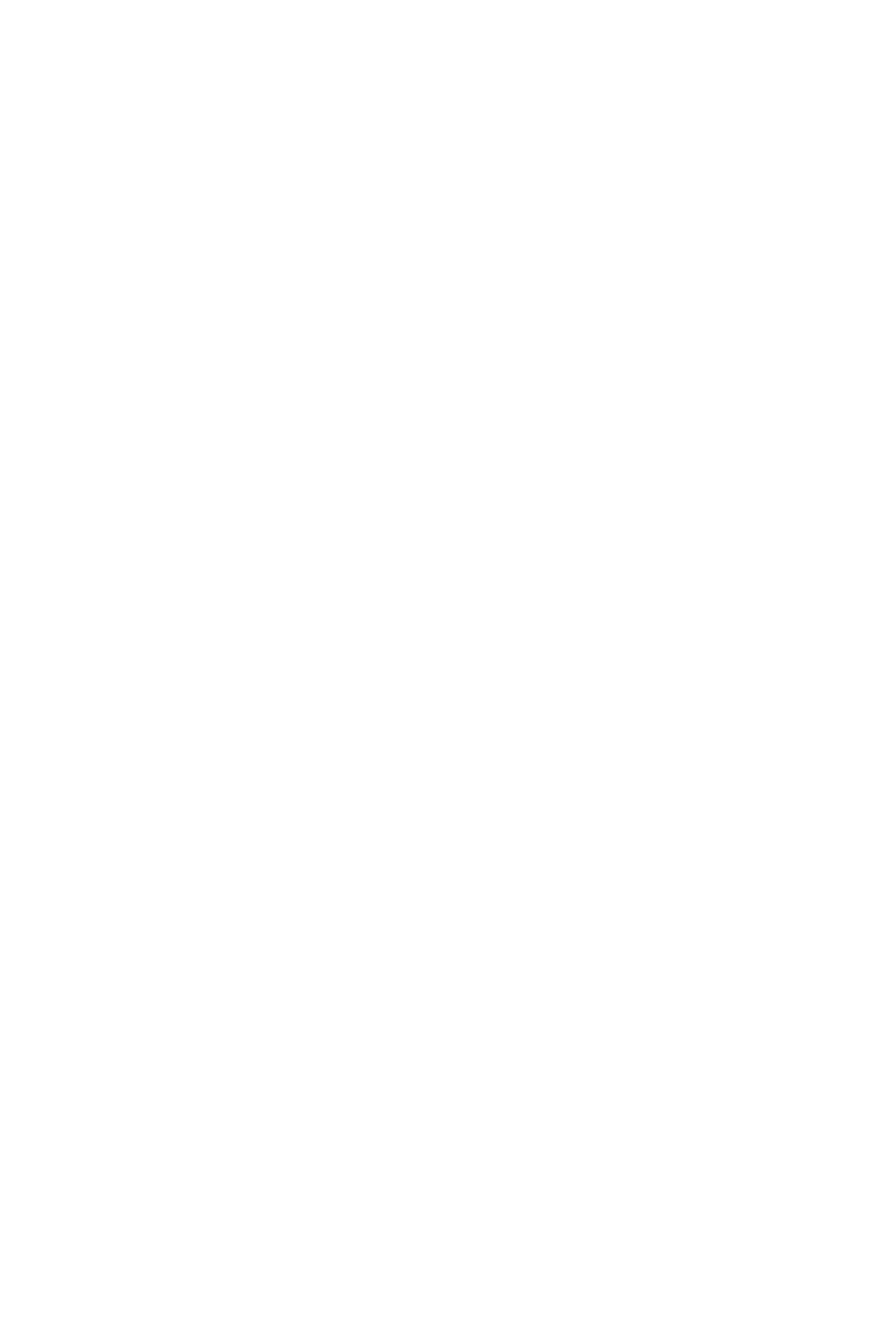
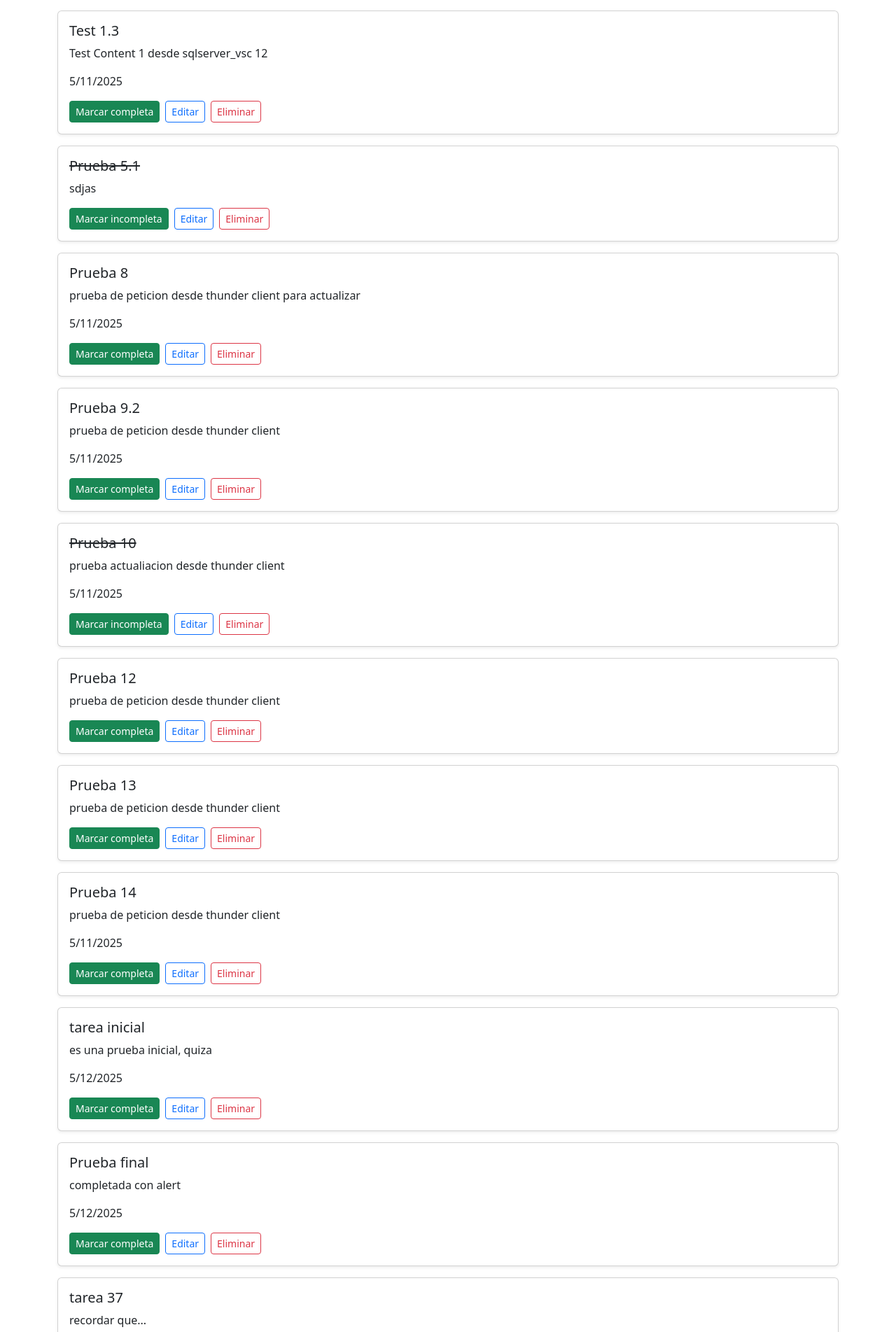
Before and after one commit to AlejandroSTapia/To-Do, a React (Vite) app in the folder todo-app/: page / in a window 1280 px wide. Shown: the part 337-2240 px from the top of the page at 70% size. Before the commit the page ends 800 px from the top, so only its background shows below. Built offline with nearby package versions, Linux system fonts and the light colour scheme; no server answers.

Commit message:
Change to mockTask
Se agregaron los datos en duro

```diff
--- a/todo-app/src/App.tsx
+++ b/todo-app/src/App.tsx
@@ -5,6 +5,8 @@ import type { Task } from './types/task';
 import { TaskForm } from './components/TaskForm';
 import { TaskItem } from './components/TaskItem';
 import { ToastAlert } from './components/ToastAlert';
+
+import { mockTasks } from './data/mockTasks';
 
 
 function App() {
@@ -23,30 +25,44 @@ const [searchTerm, setSearchTerm] = useState('');
     formRef.current?.scrollIntoView({ behavior: 'smooth', block: 'start' }); // scroll automático
   };
 
+  // const fetchTasks = async () => {
+  //   try{
+  //   const data = await getTasks();
+  //   setTasks(data);
+  //   }
+  //   catch (e) {
+  //     setAlertMessage('Error al obtener las tareas.');
+  //     setAlertType('danger');
+  //   }
+  // };
+
   const fetchTasks = async () => {
-    try{
-    const data = await getTasks();
-    setTasks(data);
-    }
-    catch (e) {
+  try {
+    // Simula un fetch con datos en duro
+    setTasks(mockTasks);
+  } catch (e) {
     setAlertMessage('Error al obtener las tareas.');
     setAlertType('danger');
   }
 };
 
-  const handleSave = async (Task: Task) => {
+
+
+
+//
+const handleSave = async (task: Task) => {
   try {
-    if (Task.IdTask === 0) {
-      await createTask(Task);
+    if (task.IdTask === 0) {
+      // Simula agregar
+      setTasks(prev => [...prev, { ...task, IdTask: Math.max(...prev.map(t => t.IdTask)) + 1 }]);
       setAlertMessage('Tarea creada con éxito!');
+    } else {
+      // Simula actualizar
+      setTasks(prev => prev.map(t => t.IdTask === task.IdTask ? { ...task } : t));
+      setAlertMessage('Tarea actualizada con éxito!');
+    }
     setAlertType('success');
-    } else {
-      await updateTask(Task.IdTask, Task);
-       setAlertMessage('Tarea actualizada con éxito!');
-      setAlertType('success');
-    }
     setEditingTask(undefined);
-    fetchTasks();
   } catch (e) {
     setAlertMessage('Error al guardar la tarea.');
     setAlertType('danger');
@@ -55,24 +71,60 @@ const [searchTerm, setSearchTerm] = useState('');
 
 const handleDelete = async (IdTask: number) => {
   try {
-    await deleteTask(IdTask);
+    setTasks(prev => prev.filter(t => t.IdTask !== IdTask));
     setAlertMessage('Tarea eliminada con éxito.');
     setAlertType('success');
-     fetchTasks();
   } catch (e) {
     setAlertMessage('Error al eliminar la tarea.');
     setAlertType('danger');
   }
 };
 
-  //completed
 const handleToggle = async (IdTask: number) => {
-    const Task = Tasks.find((n) => n.IdTask === IdTask);
-    if (Task) {
-      await updateTask(IdTask, { ...Task, Completed: !Task.Completed });
-      fetchTasks();
-    }
+  setTasks(prev => prev.map(t =>
+    t.IdTask === IdTask ? { ...t, Completed: !t.Completed } : t
+  ));
 };
+
+  // const handleSave = async (Task: Task) => {
+  //    try {
+  //   if (Task.IdTask === 0) {
+  //     await createTask(Task);
+  //           setAlertMessage('Tarea creada con éxito!');
+  //     setAlertType('success');
+  //   } else {
+  //     await updateTask(Task.IdTask, Task);
+  //      setAlertMessage('Tarea actualizada con éxito!');
+  //     setAlertType('success');
+  //   }
+  //    setEditingTask(undefined);
+  //   fetchTasks();
+  //   } catch (e) {
+  //   setAlertMessage('Error al guardar la tarea.');
+  //   setAlertType('danger');
+  // }
+  // };
+
+  // const handleDelete = async (IdTask: number) => {
+  //    try {
+  //   await deleteTask(IdTask);
+  //    setAlertMessage('Tarea eliminada con éxito.');
+  //    setAlertType('success');
+  //    fetchTasks();
+  //   } catch (e) {
+  //   setAlertMessage('Error al eliminar la tarea.');
+  //   setAlertType('danger');
+  //   }
+  // };
+
+  // //completed
+  // const handleToggle = async (IdTask: number) => {
+  //   const Task = Tasks.find((n) => n.IdTask === IdTask);
+  //   if (Task) {
+  //     await updateTask(IdTask, { ...Task, Completed: !Task.Completed });
+  //     fetchTasks();
+  //   }
+  // };
 
 useEffect(() => {
   if (alertMessage) {
--- /dev/null
+++ b/todo-app/src/data/mockTasks.ts
@@ -0,0 +1,116 @@
+import type { Task } from '../types/task';
+
+export const mockTasks: Task[] = [
+    {
+        "IdTask": 1,
+        "Title": "Test 1.3",
+        "Description": "Test Content 1 desde sqlserver_vsc 12",
+        "Completed": false,
+        "CreationDate": new Date("2025-05-11T07:58:48.983Z"),
+        "updated_at": new Date("2025-05-12T16:52:34.593Z")
+    },
+    {
+        "IdTask": 5,
+        "Title": "Prueba 5.1",
+        "Description": "sdjas",
+        "Completed": true,
+        "CreationDate": undefined,
+        "updated_at": new Date("2025-05-12T17:03:24.703Z")
+    },
+    {
+        "IdTask": 6,
+        "Title": "Prueba 8",
+        "Description": "prueba de peticion desde thunder client para actualizar",
+        "Completed": false,
+        "CreationDate": new Date("2025-05-11T14:30:00.000Z"),
+        "updated_at": undefined
+    },
+    {
+        "IdTask": 8,
+        "Title": "Prueba 9.2",
+        "Description": "prueba de peticion desde thunder client",
+        "Completed": false,
+        "CreationDate": new Date("2025-05-11T14:30:00.000Z"),
+        "updated_at": new Date("2025-05-12T16:35:25.850Z")
+    },
+    {
+        "IdTask": 14,
+        "Title": "Prueba 10",
+        "Description": "prueba actualiacion desde thunder client",
+        "Completed": true,
+        "CreationDate": new Date("2025-05-11T14:30:00.000Z"),
+        "updated_at": new Date("2025-05-11T14:30:00.000Z")
+    },
+    {
+        "IdTask": 16,
+        "Title": "Prueba 12",
+        "Description": "prueba de peticion desde thunder client",
+        "Completed": false,
+        "CreationDate": undefined,
+        "updated_at": new Date("2025-05-11T14:30:00.000Z")
+    },
+    {
+        "IdTask": 17,
+        "Title": "Prueba 13",
+        "Description": "prueba de peticion desde thunder client",
+        "Completed": false,
+        "CreationDate": undefined,
+        "updated_at": new Date("2025-05-11T14:30:00.000Z")
+    },
+    {
+        "IdTask": 18,
+        "Title": "Prueba 14",
+        "Description": "prueba de peticion desde thunder client",
+        "Completed": false,
+        "CreationDate": new Date("2025-05-11T14:30:00.000Z"),
+        "updated_at": new Date("2025-05-11T14:30:00.000Z")
+    },
+    {
+        "IdTask": 31,
+        "Title": "tarea inicial",
+        "Description": "es una prueba inicial, quiza",
+        "Completed": false,
+        "CreationDate": new Date("2025-05-12T16:22:45.903Z"),
+        "updated_at": new Date("2025-05-12T16:24:05.227Z")
+    },
+    {
+        "IdTask": 32,
+        "Title": "Prueba final",
+        "Description": "completada con alert",
+        "Completed": false,
+        "CreationDate": new Date("2025-05-12T16:25:50.107Z"),
+        "updated_at": new Date("2025-05-12T16:26:03.773Z")
+    },
+    {
+        "IdTask": 37,
+        "Title": "tarea 37",
+        "Description": "recordar que...",
+        "Completed": false,
+        "CreationDate": new Date("2025-05-12T16:48:09.637Z"),
+        "updated_at": new Date("2025-05-13T04:53:09.097Z")
+    },
+    {
+        "IdTask": 38,
+        "Title": "tarea 12 de mayo",
+        "Description": "tarea experimental sobre los casos ajenos del exterior ",
+        "Completed": false,
+        "CreationDate": new Date("2025-05-12T17:02:29.710Z"),
+        "updated_at": new Date("2025-05-13T04:54:07.570Z")
+    },
+    {
+        "IdTask": 39,
+        "Title": "tarea",
+        "Description": "realizar las tareas",
+        "Completed": false,
+        "CreationDate": new Date("2025-05-13T04:54:07.570Z"),
+        "updated_at": new Date("2025-05-13T04:54:58.387Z")
+    },
+    {
+        "IdTask": 40,
+        "Title": "Tarea1",
+        "Description": "primer tarea",
+        "Completed": false,
+        "CreationDate": new Date("2025-05-13T16:54:08.657Z"),
+        "updated_at": new Date("2025-05-13T16:57:46.057Z")
+    }
+];
```
Lines whose indentation alone changed are shown as unchanged.
